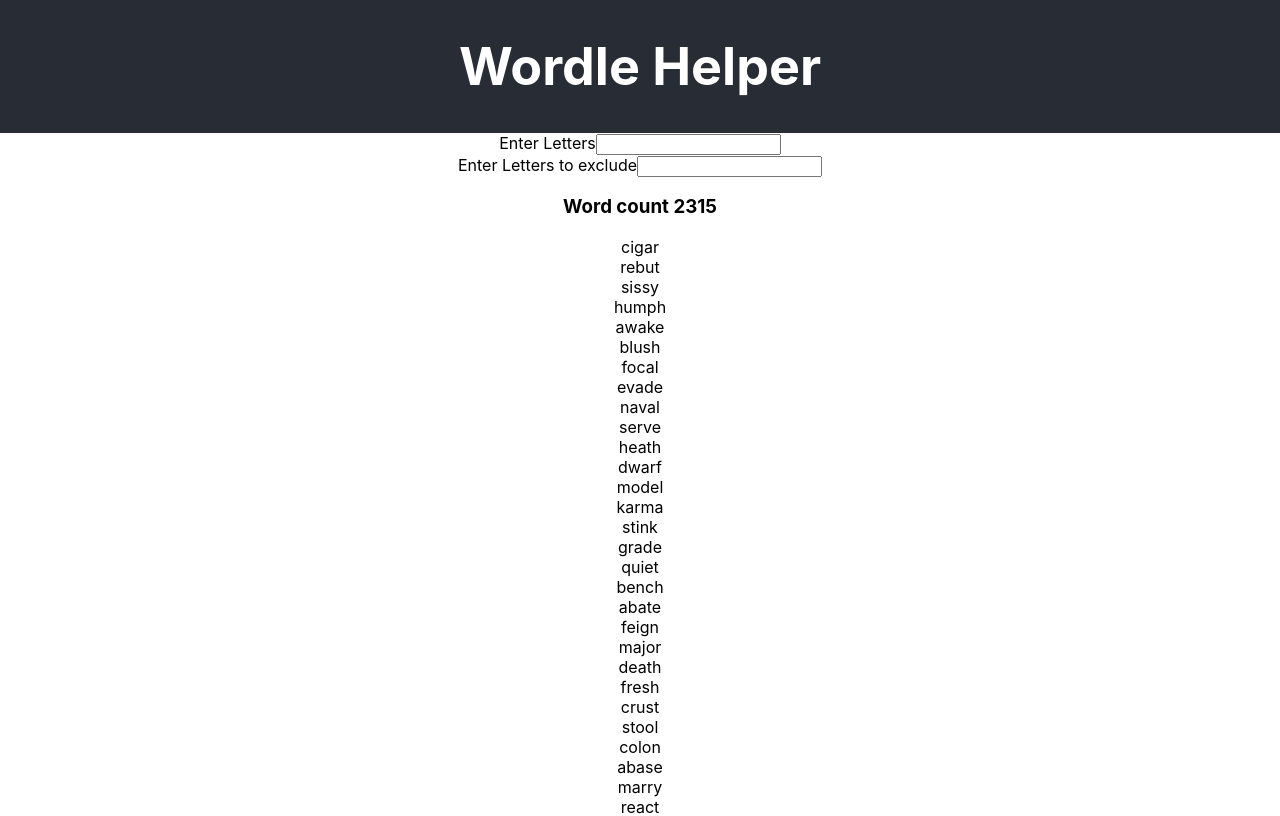
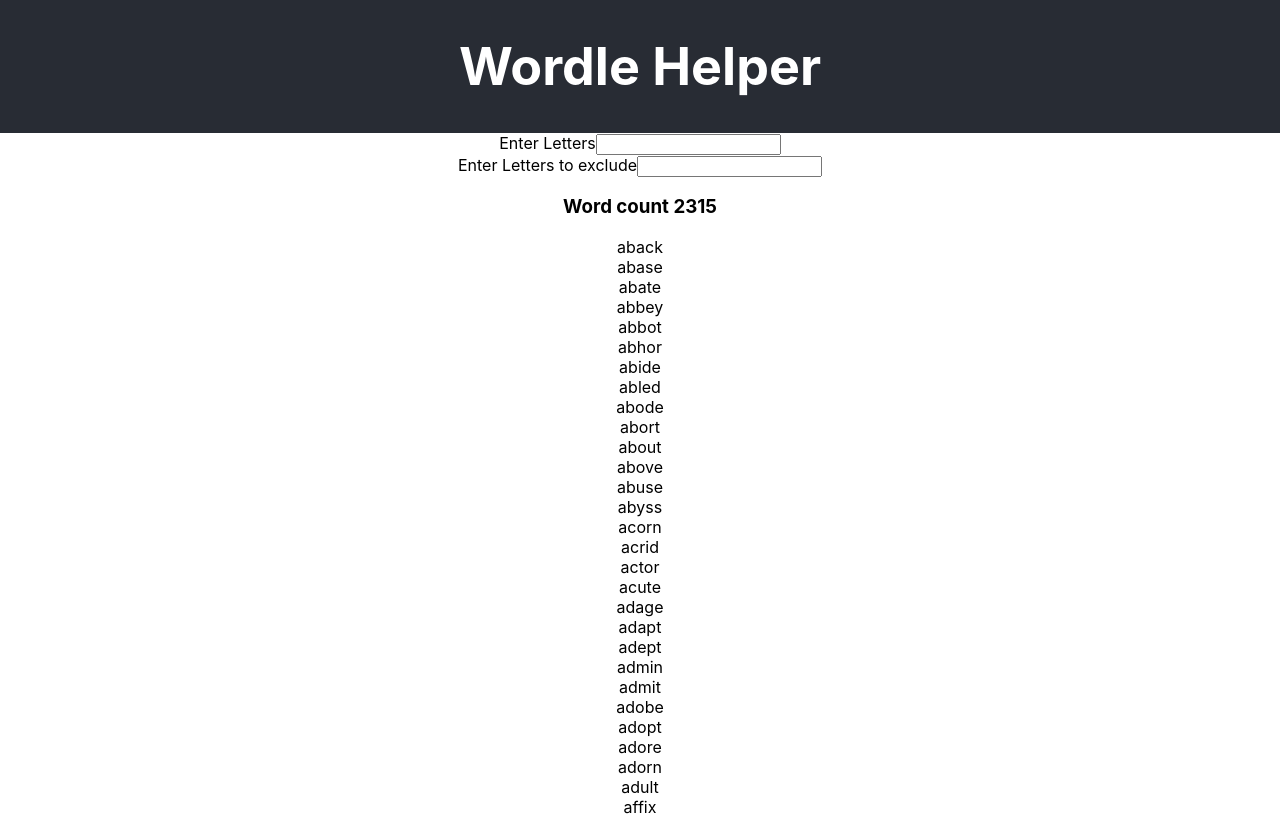
Before and after one commit to Cookiesworld/wordle-solver, a React (Create React App) app: page / in a window 1280 px wide. Shown: the top 816 px of the page. Built offline with nearby package versions, Linux system fonts and the light colour scheme.

Commit message:
Docker work in progress

```diff
--- a/package.json
+++ b/package.json
@@ -15,7 +15,9 @@
     "start": "react-scripts start",
     "build": "react-scripts build",
     "test": "react-scripts test",
-    "eject": "react-scripts eject"
+    "eject": "react-scripts eject",
+    "dev": "docker-compose -f docker-compose.dev.yml up",
+    "prod": "docker-compose -f docker-compose.prod.dev.yml up"
   },
   "eslintConfig": {
     "extends": [
--- a/src/solver.js
+++ b/src/solver.js
@@ -13,7 +13,7 @@
             <MyForm setLetters={enterExcludeLetters} letters={excludeletters} label='Enter Letters to exclude'></MyForm>
 
             <h3>Word count {words.length}</h3>
-            {words.map(word => <div key={word}>{word}</div>)}
+            {words.sort().map(word => <div key={word}>{word}</div>)}
 
         </section>
     );
```
Also changed, not shown: 1 other file (tests, documents, lock files or other folders).
